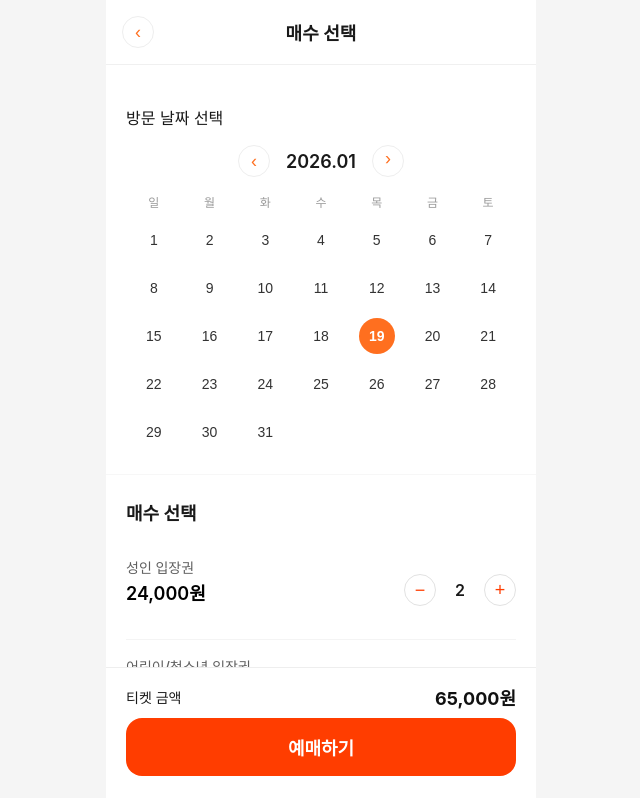
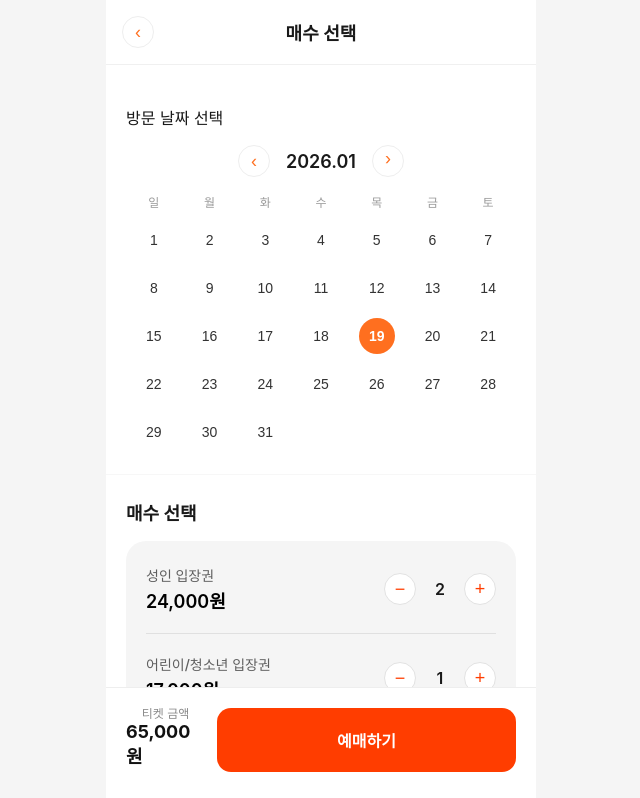
Before and after one commit to minji212657/CATCHMIND, a React (Create React App) app: page / in a window 1280 px wide. Shown: the top 798 px of the page, without its empty margins (319-959 px from the left). Built offline with nearby package versions, Linux system fonts and the light colour scheme.

Commit message:
매수 선택화면 디자인 수정

```diff
--- a/src/App.css
+++ b/src/App.css
@@ -163,10 +163,38 @@ body,
   display: flex;
   align-items: center;
   justify-content: space-between;
-  padding: 16px 0;
-  border-bottom: 1px solid #f4f4f4;
+  padding: 20px 0;
+  border-bottom: 1px solid #E0E0E0;
+}
+.ticket-info {
+  display: flex;
+  flex-direction: column;
+  justify-content: center;      /* 세로 중앙 */
+}
+.ticket-title {
+  margin: 0;
+  font-size: 12px;
+  color: #5f5f5f;
 }
 
+.ticket-price {
+  margin: 4px 0 0 0;            /* 위 간격만 */
+  font-size: 16px;
+  font-weight: 600;
+  color: #000;
+}
+
+.ticket-card {
+  background: #f5f5f5;     /* 이미지와 같은 연한 회색 */
+  border-radius: 20px;
+  padding: 4px 20px;
+}
+.ticket-card .ticket-row {
+  background: transparent;
+}
+.ticket-card .ticket-row:last-child {
+  border-bottom: none;
+}
 .ticket-row:last-of-type {
   border-bottom: none;
 }
@@ -216,6 +244,34 @@ body,
   margin: 0;
   font-size: 12px;
   color: #9a9a9a;
+}
+.rs-footer.horizontal {
+  display: flex;
+  align-items: center;
+  gap: 12px;
+}
+.price-row.horizontal {
+  flex: 1;
+  display: flex;
+  flex-direction: column;
+}
+
+.price-label {
+  font-size: 12px;
+  color: #8a8a8a;
+}
+
+.price-value {
+  font-size: 10px;
+  font-weight: 700;
+  color: #111;
+}
+.cta-btn.compact {
+  width: auto;
+  padding: 20px 120px;
+  font-size: 16px;
+  border-radius: 14px;
+  white-space: nowrap;
 }
 
 /* =========================
--- a/src/ReservationSelectScreen.js
+++ b/src/ReservationSelectScreen.js
@@ -172,7 +172,7 @@ function ReservationSelectScreen({
         {/* Ticket */}
         <section className="ticket-section">
           <h2>매수 선택</h2>
-
+          <div className="ticket-card">
           <TicketRow
             title="성인 입장권"
             price={adultPrice}
@@ -185,7 +185,6 @@ function ReservationSelectScreen({
             price={youthPrice}
             count={youth}
             setCount={setYouth}
-            note="18세 미만(2008년 이후 출생)"
           />
 
           <TicketRow
@@ -194,7 +193,6 @@ function ReservationSelectScreen({
             count={0}
             setCount={() => {}}
             badge="[신용카드 할인]"
-            note="티켓 발급 시 본인 확인"
           />
 
           <TicketRow
@@ -203,20 +201,22 @@ function ReservationSelectScreen({
             count={0}
             setCount={() => {}}
             badge="[신용카드 할인]"
-            note="티켓 발급 시 본인 확인"
           />
-
+          </div>
         </section>
       </main>
 
       {/* Footer */}
-      <footer className="rs-footer">
-        <div className="price-row">
-          <span>티켓 금액</span>
-          <strong>{totalPrice.toLocaleString()}원</strong>
+      <footer className="rs-footer horizontal">
+        <div className="price-row horizontal">
+          <span className="price-label">티켓 금액</span>
+          <strong className="price-value">
+            {totalPrice.toLocaleString()}원
+          </strong>
         </div>
+
         <button
-          className="cta-btn"
+          className="cta-btn compact"
           onClick={onNext}
           disabled={!selectedDate}
         >
```
